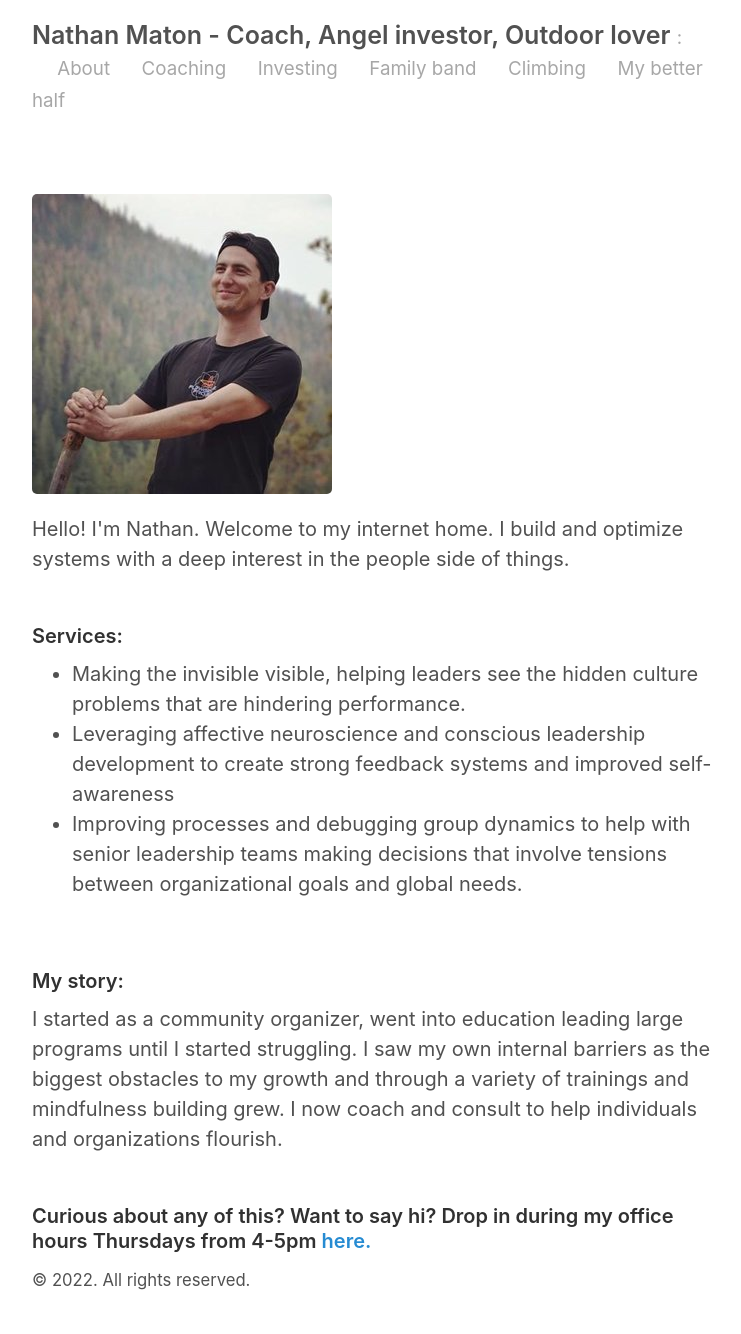
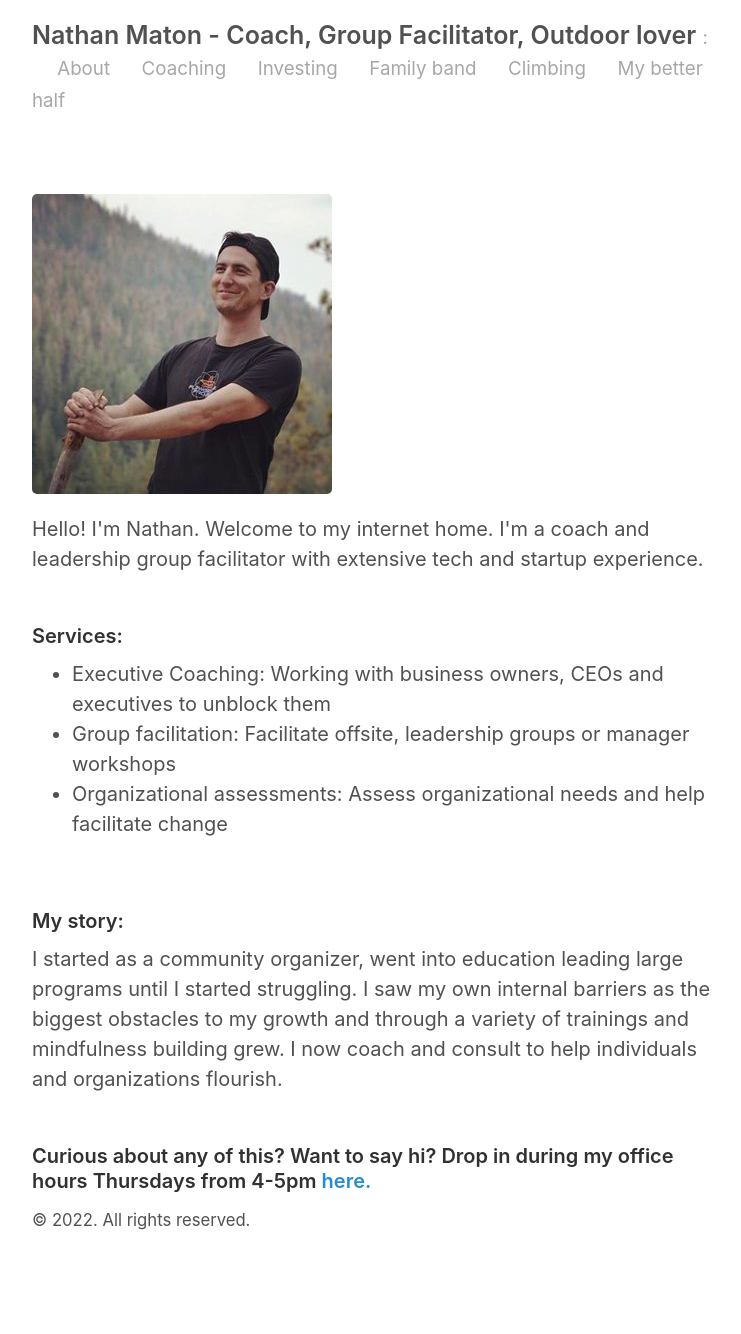
Before and after one commit to NathanMaton/nathanmaton.github.io, a Jekyll site: the page built from index.html, in a window 1280 px wide. Shown: the whole page, without its empty margins (258-999 px from the left). Built offline with Jekyll 4.4.1, drawn with Linux system fonts in a browser that asks for light colours; the list of posts is cut into pages by our own code; after the commit the page ends 1274 px from its top, so only the background shows below that.

Commit message:
add group facilitation

```diff
--- a/_config.yml
+++ b/_config.yml
@@ -2,7 +2,7 @@
 permalink:           pretty
 
 # Setup
-title:               Nathan Maton - Coach, Angel investor, Outdoor lover
+title:               Nathan Maton - Coach, Group Facilitator, Outdoor lover
 # tagline:             Portfolio
 url:                 http://nathanmaton.github.io
 paginate:            2
--- a/index.html
+++ b/index.html
@@ -3,18 +3,16 @@ layout: default
 title: Home
 ---
 <img src="/images/nathanm.jpg" alt="Photo of me.">
-Hello! I'm Nathan. Welcome to my internet home. I build and optimize systems with
-a deep interest in the people side of things.
+Hello! I'm Nathan. Welcome to my internet home. I'm a coach and leadership group facilitator
+with extensive tech and startup experience.
 
 <br><br>
 
 <h4>Services:</h4>
 <ul>
-    <li>Making the invisible visible, helping leaders see the hidden culture problems that are hindering performance.</li>
-    <li>Leveraging affective neuroscience and conscious leadership development to create strong feedback systems and improved self-awareness
-    </li>
-    <li>Improving processes and debugging group dynamics to help with senior leadership teams making decisions that involve tensions between organizational goals and global needs.
-    </li>
+    <li>Executive Coaching: Working with business owners, CEOs and executives to unblock them</li>
+    <li>Group facilitation: Facilitate offsite, leadership groups or manager workshops</li>
+    <li>Organizational assessments: Assess organizational needs and help facilitate change</li>
 
 </ul>
 <br>
```
Also changed, not shown: about.md (+6 -1 lines).
